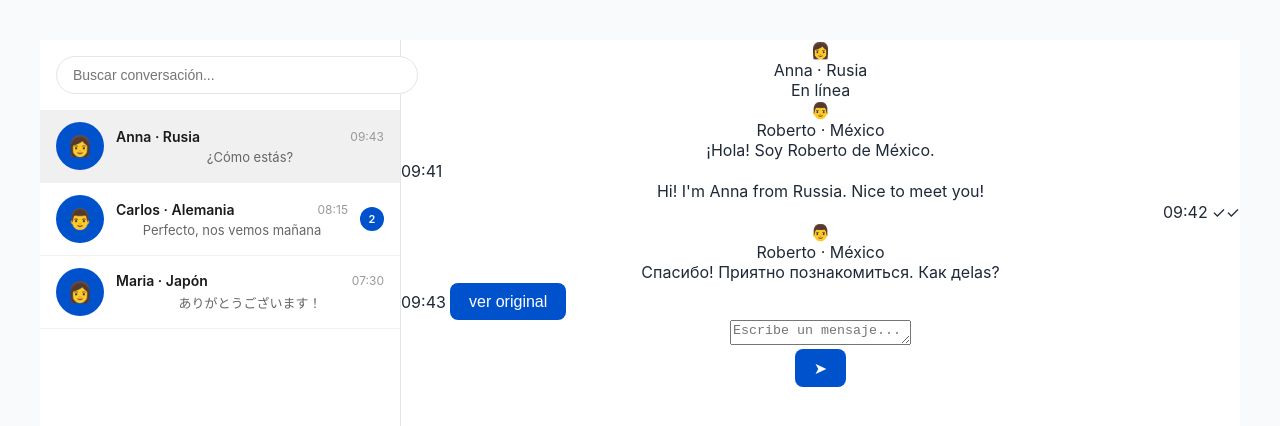
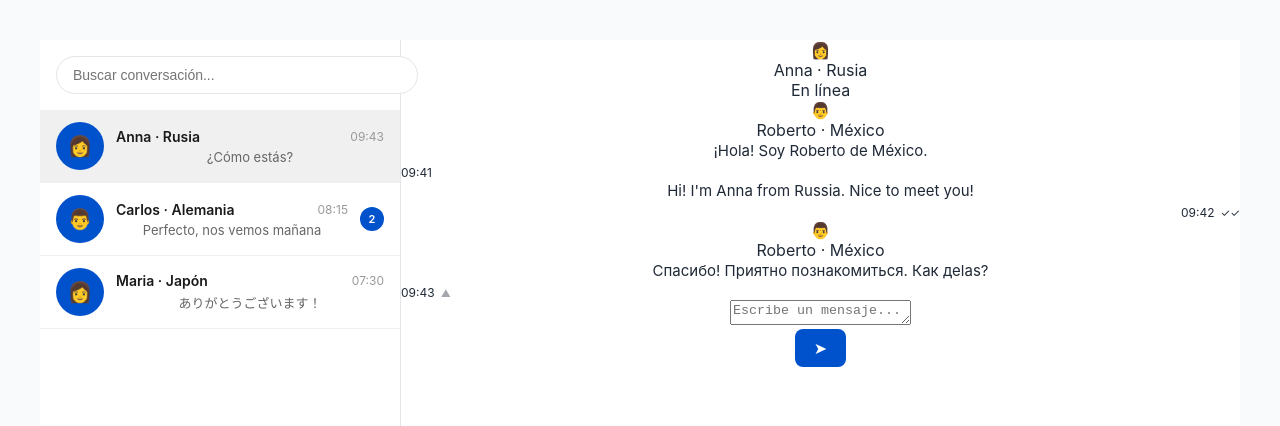
Before and after one commit to RANNIX-Claude/LinkGol, a React (Vite) app: page / in a window 1280 px wide. Shown: the top 426 px of the page. Built offline with nearby package versions, Linux system fonts and the light colour scheme.

Commit message:
feat: 100% invisible translation - no badges, no indicators, pure native experience

```diff
--- a/src/components/ChatMessage.jsx
+++ b/src/components/ChatMessage.jsx
@@ -15,7 +15,12 @@ export default function ChatMessage({
   const isSent = sender === 'self'
 
   return (
-    <div className={`message-group ${isSent ? 'sent' : 'received'}`}>
+    <div
+      className={`message-group ${isSent ? 'sent' : 'received'}`}
+      onClick={() => originalText && setShowOriginal(!showOriginal)}
+      title={originalText ? "Toca para ver original" : ""}
+      style={{ cursor: originalText ? 'pointer' : 'default' }}
+    >
       {!isSent && (
         <div className="message-avatar">
           {userAvatar}
@@ -29,28 +34,29 @@ export default function ChatMessage({
         )}
         <div className={`message-bubble ${isSent ? 'sent' : 'received'} ${translated ? 'translated' : ''}`}>
           {showOriginal && originalText ? (
+            // Mostrar original (discreto)
             <div>
-              <div style={{ opacity: 0.7, fontSize: '13px', marginBottom: '4px', fontStyle: 'italic' }}>
-                {originalLanguage ? `[${originalLanguage}]` : '[Original]'}
+              <div style={{ opacity: 0.7, fontSize: '11px', marginBottom: '6px', fontStyle: 'italic', color: 'var(--text3)' }}>
+                📌 {originalLanguage || 'Original'}
               </div>
-              <div style={{ marginTop: '2px' }}>{originalText}</div>
+              <div style={{ fontSize: '14px', lineHeight: '1.4' }}>{originalText}</div>
             </div>
           ) : (
-            message
+            // Mostrar mensaje traducido (normal, sin indicadores)
+            <div style={{ fontSize: '15px', lineHeight: '1.4' }}>
+              {message}
+            </div>
           )}
         </div>
-        <div style={{ display: 'flex', alignItems: 'center', gap: '4px', justifyContent: isSent ? 'flex-end' : 'flex-start', paddingTop: '1px' }}>
-          <span className="message-meta">
+        <div style={{ display: 'flex', alignItems: 'center', gap: '6px', justifyContent: isSent ? 'flex-end' : 'flex-start', paddingTop: '4px', fontSize: '12px' }}>
+          <span className="message-meta" style={{ color: 'var(--text3)' }}>
             {timestamp}
           </span>
-          {isSent && read && <span className="read-receipt">✓✓</span>}
-          {originalText && !showOriginal && (
-            <button
-              className="view-original-btn"
-              onClick={() => setShowOriginal(!showOriginal)}
-            >
-              ver original
-            </button>
+          {isSent && read && <span className="read-receipt" style={{ fontSize: '11px' }}>✓✓</span>}
+          {originalText && (
+            <span style={{ fontSize: '10px', opacity: 0.4, cursor: 'pointer' }}>
+              {showOriginal ? '▼ ver traducción' : '▲'}
+            </span>
           )}
         </div>
       </div>
--- a/src/styles/theme.css
+++ b/src/styles/theme.css
@@ -326,8 +326,10 @@ header.chat-header {
 }
 
 .message-bubble.received.translated {
-  background: #fffacd;
-  border-left: 3px solid var(--secondary);
+  /* 100% INVISIBLE: Sin indicadores visuales de traducción */
+  background: #e5e5ea;  /* Same as regular received */
+  border-left: none;     /* No border indicator */
+  /* La traducción es completamente transparente */
 }
 
 .message-meta {
```
